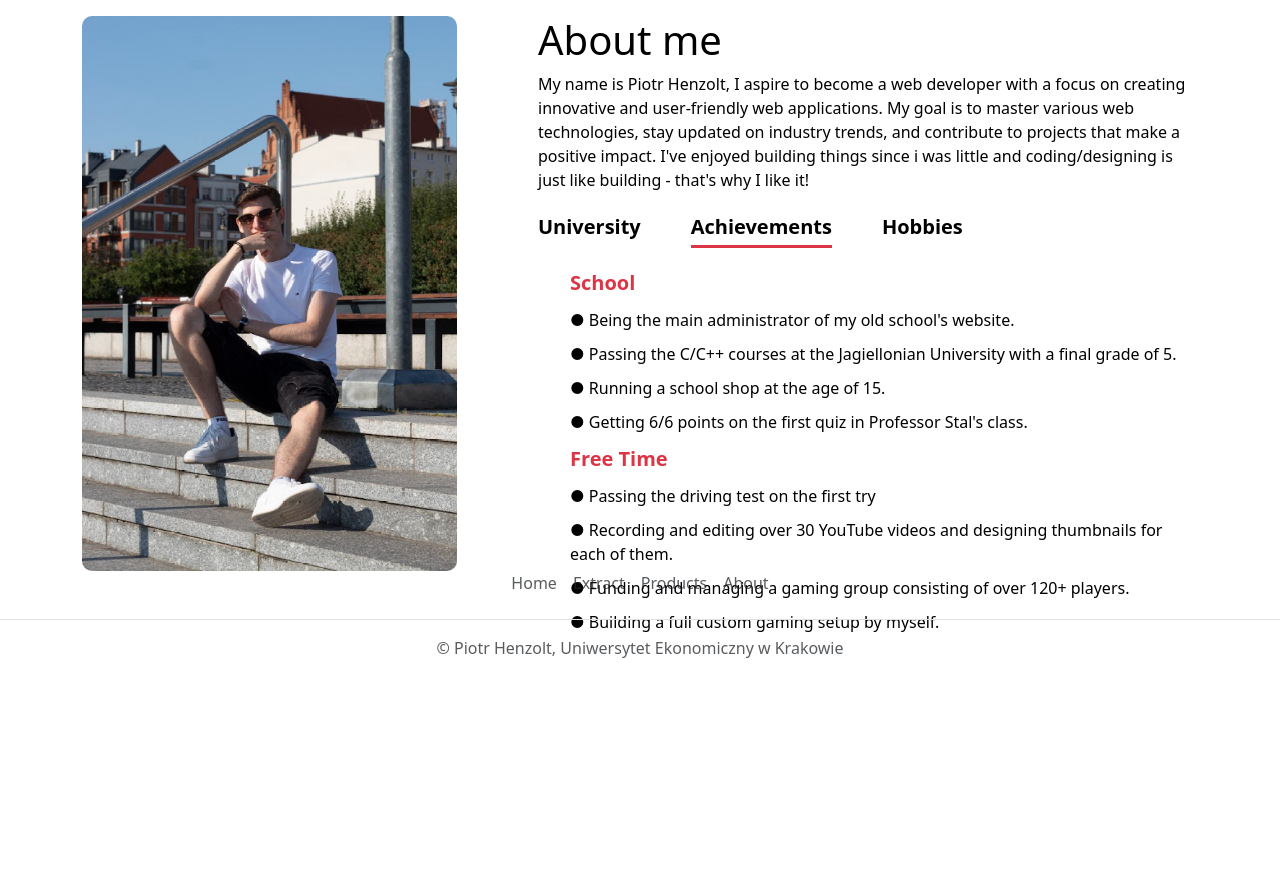
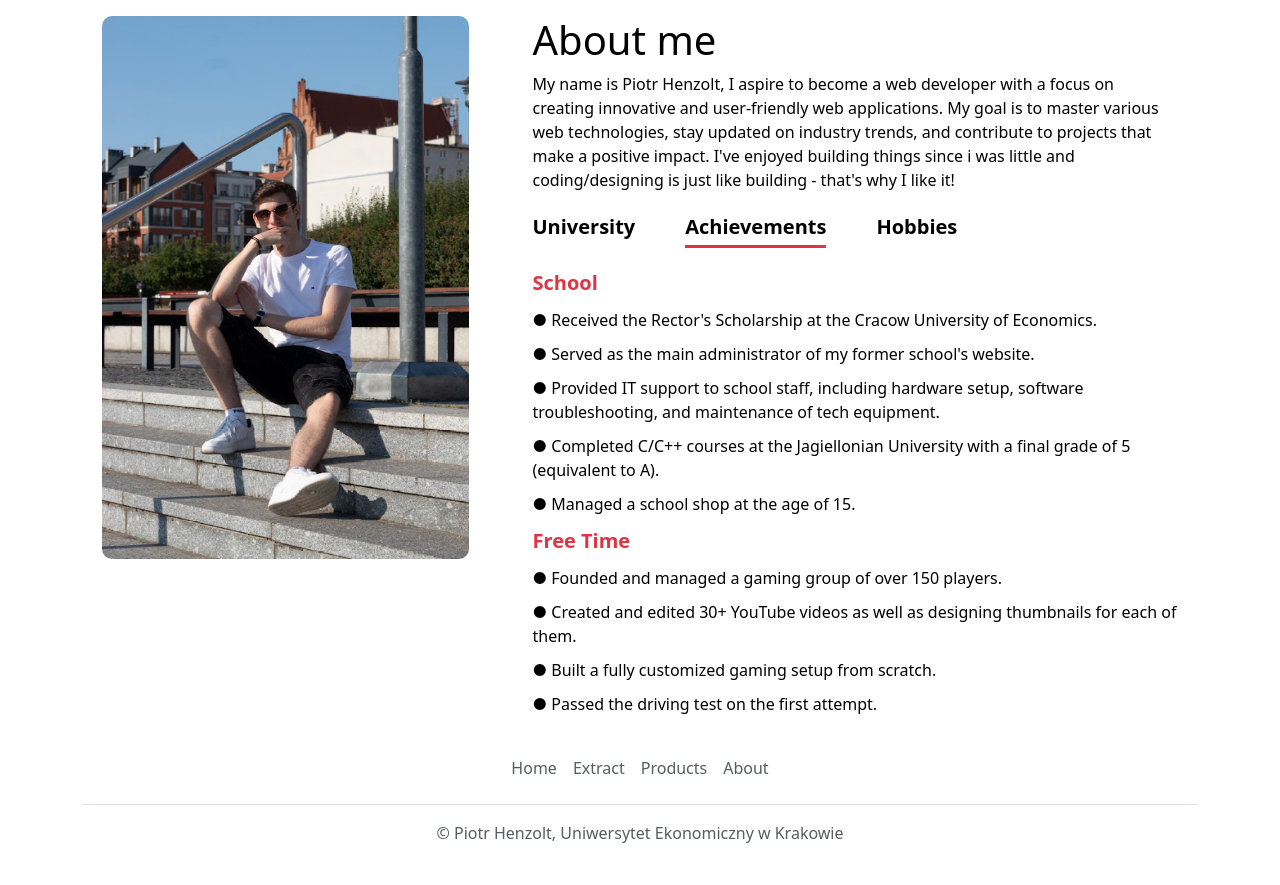
Before and after one commit to Splafty/CeneoWebScraperPH, a Flask app: page /about in a window 1280 px wide, after a click on "Achievements". Shown: the part 84-969 px from the top of the page. Before the commit the page ends 742 px from the top, so only its background shows below. Run offline with Flask 3, Linux system fonts and the light colour scheme; some libraries are stand-ins or nearby versions.

Commit message:
RWD fix, About update

```diff
--- a/app/static/script.js
+++ b/app/static/script.js
@@ -12,8 +12,8 @@ function opentab(event, tabname)
 
     for(tabcontent of tabcontents)
     {
-        tabcontent.classList.remove("active-tab");
+        tabcontent.classList.remove("active-tab", "show");
     }
     event.currentTarget.classList.add("active-link");
-    document.getElementById(tabname).classList.add("active-tab");
+    document.getElementById(tabname).classList.add("active-tab", "show");
 }
--- a/app/static/style.css
+++ b/app/static/style.css
@@ -1,8 +1,3 @@
-.container
-{
-    padding: 20 10%;
-}
-
 /* <!-- -------------about------------- --> */
 #about
 {
@@ -12,8 +7,9 @@
 .row
 {
     display: flex;
-    justify-content: space-between;
+    justify-content: center;
     flex-wrap: wrap;
+    gap: clamp(30px, 5vw, 40px);
 }
 
 .about-col-1
@@ -24,12 +20,29 @@
 .about-col-1 img
 {
     width: 100%;
+    min-width: 300px;
     border-radius: 10px;
+}
+
+@media (max-width: 800px)
+{
+  .about-col-1 img
+    {
+    min-width: 80vw;
+    }
 }
 
 .about-col-2
 {
     flex-basis: 60%;
+}
+
+@media (max-width: 800px)
+{
+  .about-col-2
+    {
+    min-width: 80vw;
+    }
 }
 
 .tab-titles
@@ -68,6 +81,10 @@
 {
     width: 100%;
 }
+.tab-contents ul
+{
+    padding: 0;
+}
 
 .tab-contents ul li
 {
@@ -85,10 +102,51 @@
 
 .tab-contents
 {
-    display: none;
+    animation: fade-out 0.2s ease forwards;
 }
 
 .tab-contents.active-tab
 {
     display: block;
 }
+
+.show
+{
+    animation: fade-in 0.4s ease forwards;
+}
+
+@keyframes fade-in
+{
+    0%
+    {
+        display: none;
+    }
+
+    50%
+    {
+        display: none;
+        opacity: 0;
+        transform: translateX(-10px);
+    }
+
+    100%
+    {
+        opacity: 1;
+        display: block;
+        transform: translateX(0);
+    }
+}
+
+@keyframes fade-out
+{
+    0%
+    {
+        opacity: 1;
+    }
+
+    100%
+    {
+        opacity: 0;
+        display: none;
+    }
+}
--- a/app/templates/about.html
+++ b/app/templates/about.html
@@ -19,7 +19,7 @@
                         <p class="tab-links" onclick="opentab(event, 'Hobbies')">Hobbies</p>
                     </div>
 
-                    <div class="tab-contents active-tab" id="University">
+                    <div class="tab-contents active-tab show" id="University">
                         <ul>
                             <li><span>University</span><br>Cracow University of Economics</li>
                             <li><span>Field of study</span><br>Applied Informatics</li>
@@ -31,24 +31,28 @@
                     <div class="tab-contents" id="Achievements">
                         <ul class="styled-list">
                             <li><span>School</span></li>
-                            <li>● Being the main administrator of my old school's website.</li>
-                            <li>● Passing the C/C++ courses at the Jagiellonian University with a final grade of 5.</li>
-                            <li>● Running a school shop at the age of 15.</li>
-                            <li>● Getting 6/6 points on the first quiz in Professor Stal's class.</li>
+                            <li>● Received the Rector's Scholarship at the Cracow University of Economics.</li>
+                            <li>● Served as the main administrator of my former school's website.</li>
+                            <li>● Provided IT support to school staff, including hardware setup, software troubleshooting, and maintenance of tech equipment.</li>
+                            <li>● Completed C/C++ courses at the Jagiellonian University with a final grade of 5 (equivalent to A).</li>
+                            <li>● Managed a school shop at the age of 15.</li>
                             <li><span>Free Time</span></li>
-                            <li>● Passing the driving test on the first try</li>
-                            <li>● Recording and editing over 30 YouTube videos and designing thumbnails for each of them.</li>
-                            <li>● Funding and managing a gaming group consisting of over 120+ players.</li>
-                            <li>● Building a full custom gaming setup by myself.</li>
+                            <li>● Founded and managed a gaming group of over 150 players.</li>
+                            <li>● Created and edited 30+ YouTube videos as well as designing thumbnails for each of them.</li>
+                            <li>● Built a fully customized gaming setup from scratch.</li>
+                            <li>● Passed the driving test on the first attempt.</li>
                         </ul>
                     </div>
 
                     <div class="tab-contents" id="Hobbies">
                         <ul>
+                            <li><span>Designing/Coding</span><br>I always liked building, and designing/coding is just like building! You can create whatever you can imagine.</li>
                             <li><span>Cooking</span><br>I recently started cooking for myself and I found out that I actually enjoy it. Being able to add whatever you want to your dish and make it as you like is great. Seeing the result and enjoying the taste is very fulfilling.</li>
-                            <li><span>Designing/Coding</span><br>I always liked building, and designing/coding is just like building! You can create whatever you can imagine.</li>
                             <li><span>Gaming</span><br>Strategy, MMORPG, Battle Royale, Survival games are types of games I like to play with my friends. They are a great decelerator and can bring you a lot of joy.</li>
                             <li><span>Motorcycles</span><br>My dad rode motorcycles since he was a teenager and that's how this passion was passed on to me. Now I have my own motorcycle and I ride it from time to time.</li>
+                            <li><span>Cars</span><br>My interest in cars started only recently, but it's been growing quickly. I have been exploring different car models, learning how engines work, and watching videos about car builds and reviews. I am currently looking for one for myself.</li>
+                            <li><span>Badminton</span><br>My godmother was the Polish badminton champion and we alwas played when I was little, and that's how the passion was born. Right now I'm playing it once a week during my PE classes.</li>
+                            <li><span>Books</span><br>Fantasy and science-fiction books are my go-to's, one of my favorite authors is Andrzej Pilipuk. I often reach for the books I read before and I always enjoy reading them again.</li>
                         </ul>
                     </div>
                 </div>
--- a/app/templates/base.html
+++ b/app/templates/base.html
@@ -8,7 +8,7 @@
     <link href="/docs/5.0/dist/css/bootstrap.min.css" rel="stylesheet" integrity="sha384-EVSTQN3/azprG1Anm3QDgpJLIm9Nao0Yz1ztcQTwFspd3yD65VohhpuuCOmLASjC" crossorigin="anonymous">
     <title>Ceneo Scraper</title>
 </head>
-<body>
+<body class="d-flex flex-column min-vh-100">
     <!-- SVG -->
     <svg xmlns="http://www.w3.org/2000/svg" style="display: none;">
         <symbol id="bootstrap" viewBox="0 0 118 94">
@@ -74,25 +74,23 @@
         </div>
       </header>
 
-    <!-- Section -->
-    <section class="mx-5">
+    <!-- Main Section -->
+    <section class="flex-grow-1 container">
         {% block content %}
             <p>To jest plik bazowy</p>
         {% endblock %}
     </section>
 
     <!-- Footer -->
-    <footer>
+    <footer class="py-3 my-4 mt-auto">
         <div class="container">
-            <footer class="py-3 my-4 fixed-bottom">
             <ul class="nav justify-content-center border-bottom pb-3 mb-3">
               <li class="nav-item"><a href="{{ url_for('index')}}" class="nav-link px-2 text-muted">Home</a></li>
               <li class="nav-item"><a href="{{ url_for('extract')}}" class="nav-link px-2 text-muted">Extract</a></li>
               <li class="nav-item"><a href="{{ url_for('products')}}" class="nav-link px-2 text-muted">Products</a></li>
               <li class="nav-item"><a href="{{ url_for('about')}}" class="nav-link px-2 text-muted">About</a></li>
             </ul>
-                <p class="text-center text-muted">&copy; Piotr Henzolt, Uniwersytet Ekonomiczny w Krakowie</p>
-            </footer>
+            <p class="text-center text-muted mb-0">&copy; Piotr Henzolt, Uniwersytet Ekonomiczny w Krakowie</p>
         </div>
     </footer>
 </body>
```
Lines whose indentation alone changed are shown as unchanged.
